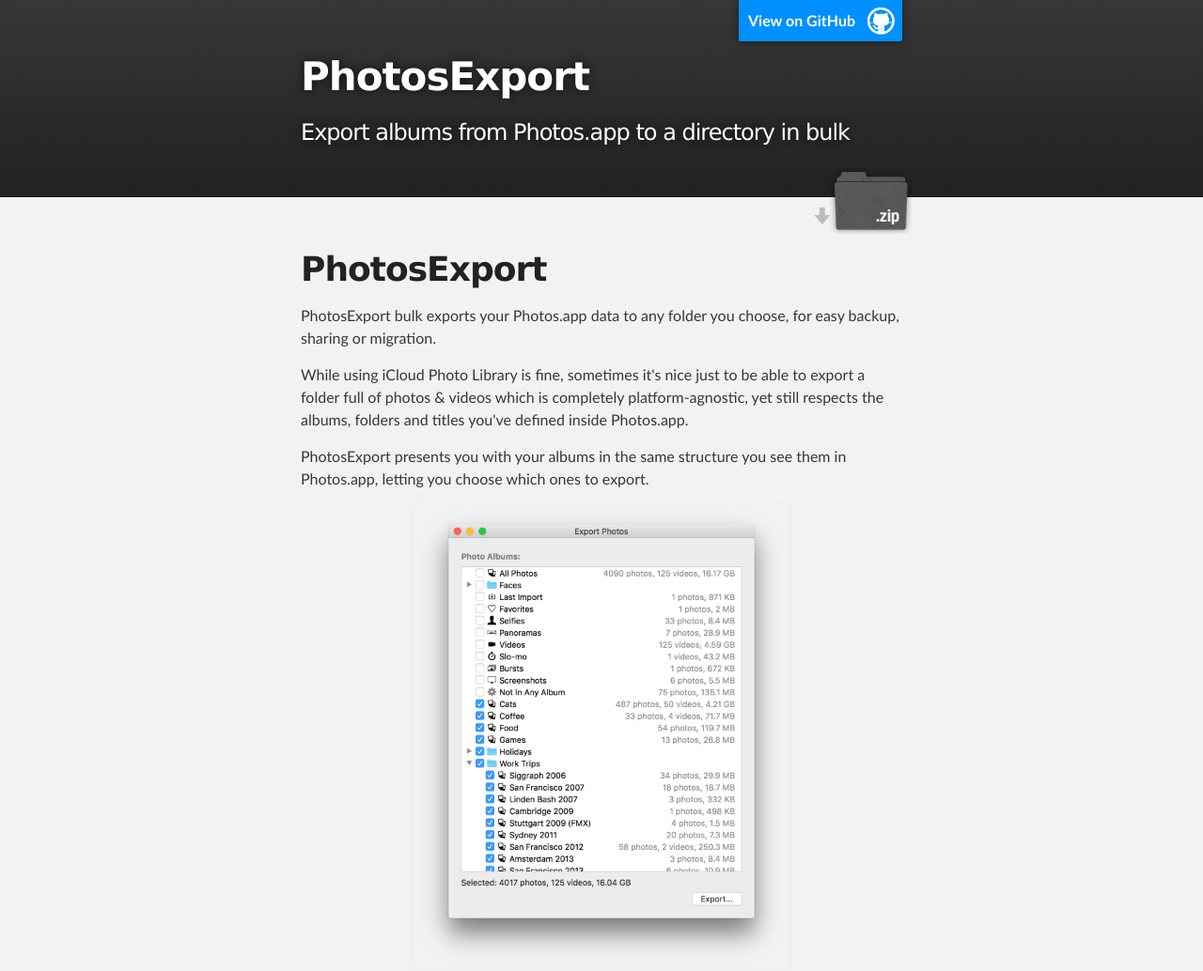
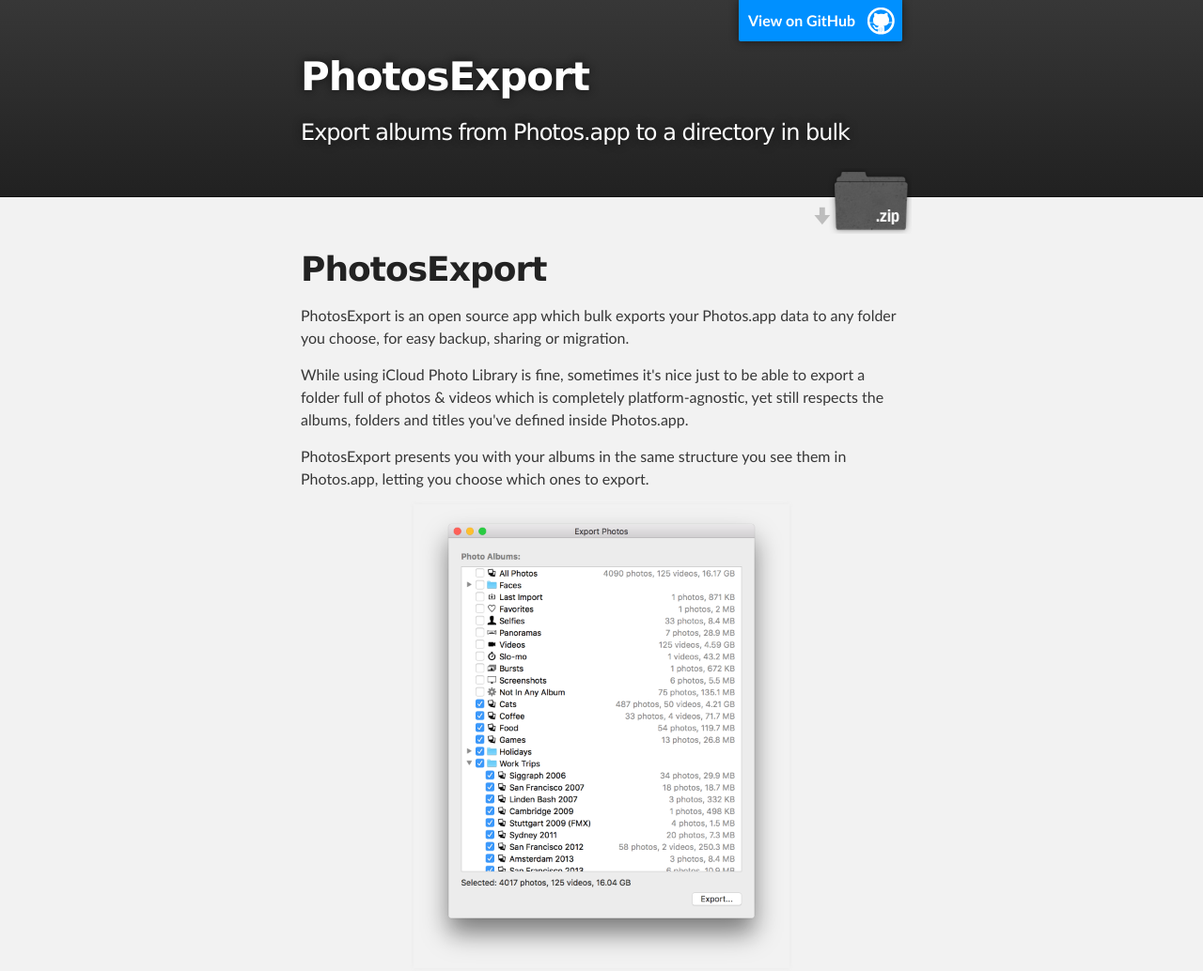
Before and after one commit to sinbad/PhotosExport, a plain HTML site: page index.html in a window 1280 px wide. Shown: the top 1034 px of the page at 94% size. Drawn offline with Linux system fonts and the light colour scheme.

Commit message:
Make clear it's open source

```diff
--- a/index.html
+++ b/index.html
@@ -33,7 +33,7 @@
         <h1>
 <a id="photosexport" class="anchor" href="#photosexport" aria-hidden="true"><span aria-hidden="true" class="octicon octicon-link"></span></a>PhotosExport</h1>
 
-<p>PhotosExport bulk exports your Photos.app data to any folder you choose, for easy backup, sharing or migration.</p>
+<p>PhotosExport is an open source app which bulk exports your Photos.app data to any folder you choose, for easy backup, sharing or migration.</p>
 
 <p>While using iCloud Photo Library is fine, sometimes it's nice just to be able to export a folder full of photos &amp; videos which is completely platform-agnostic, yet still respects the albums, folders and titles you've defined inside Photos.app.</p>
 
```
